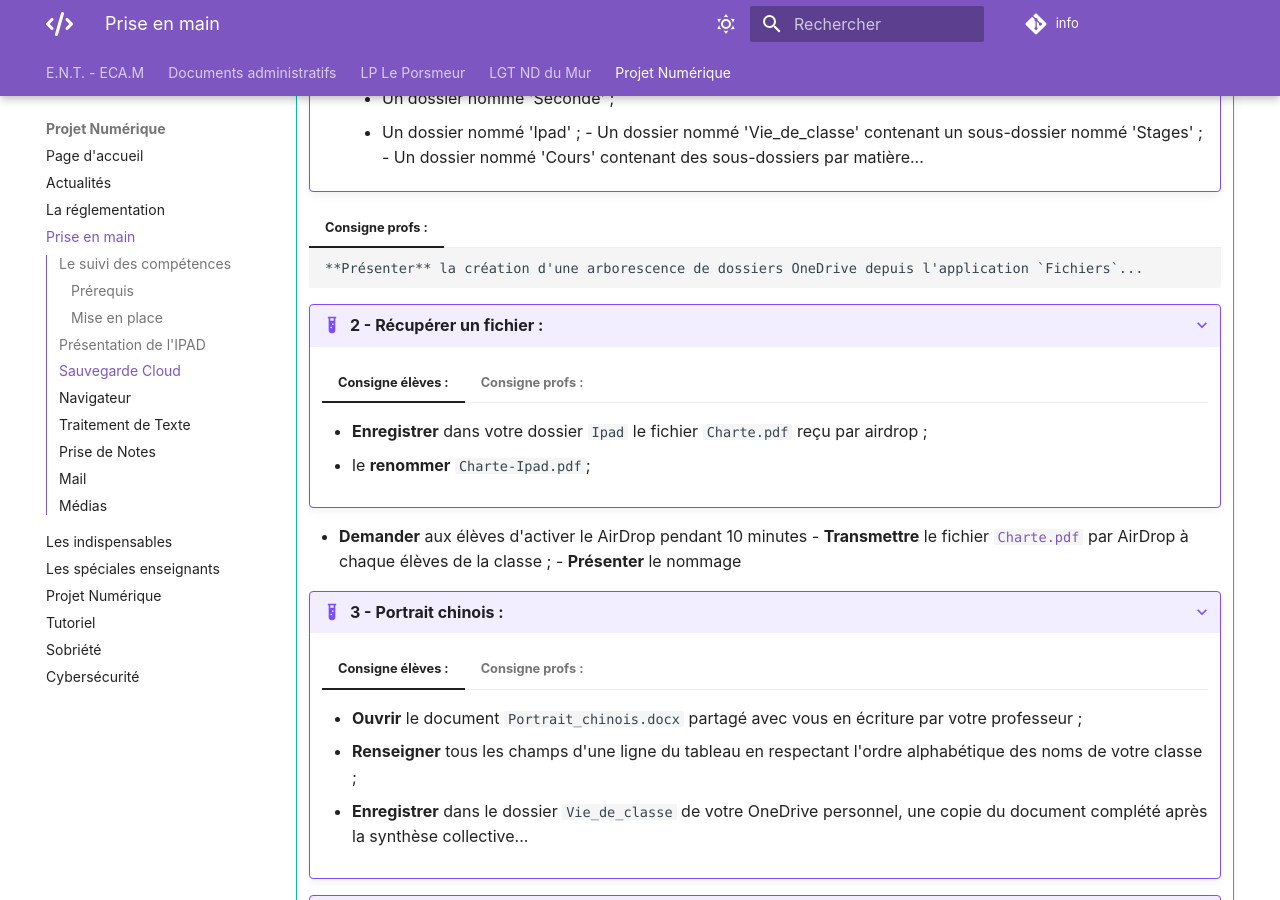
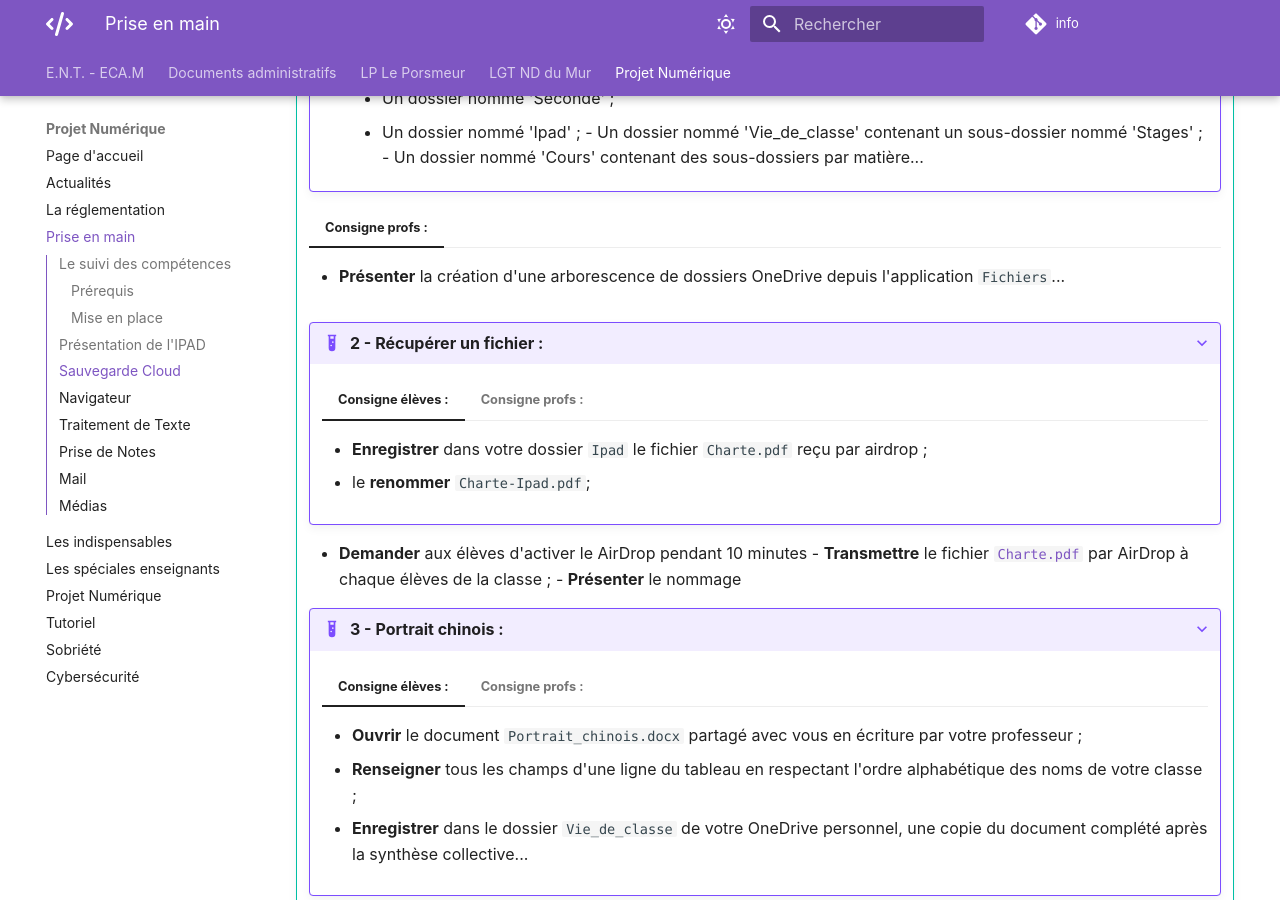
Before and after one commit to EC-Morlaix/info, an MkDocs documentation site: the page built from docs/priseenmain.md, in a window 1280 px wide and 900 px high, scrolled down 2242 px. Built offline with MkDocs 1.6.1 and Material for MkDocs 9.7.7, drawn with Linux system fonts in a browser that asks for light colours; comment, search, counter and statistics services are not loaded.

```diff
--- a/docs/priseenmain.md
+++ b/docs/priseenmain.md
@@ -74,7 +74,7 @@ Des tutoriels sont accessibles [indispensables](./indispensables.md)
                			- Un dossier nommé 'Vie_de_classe' contenant un sous-dossier nommé 'Stages' ;
                 		- Un dossier nommé 'Cours' contenant des sous-dossiers par matière...
 	    === "Consigne profs :"
-                **Présenter** la création d'une arborescence de dossiers OneDrive depuis l'application `Fichiers`...
+     		- **Présenter** la création d'une arborescence de dossiers OneDrive depuis l'application `Fichiers`...
 
         ???+ example "2 - Récupérer un fichier :"
 
```
